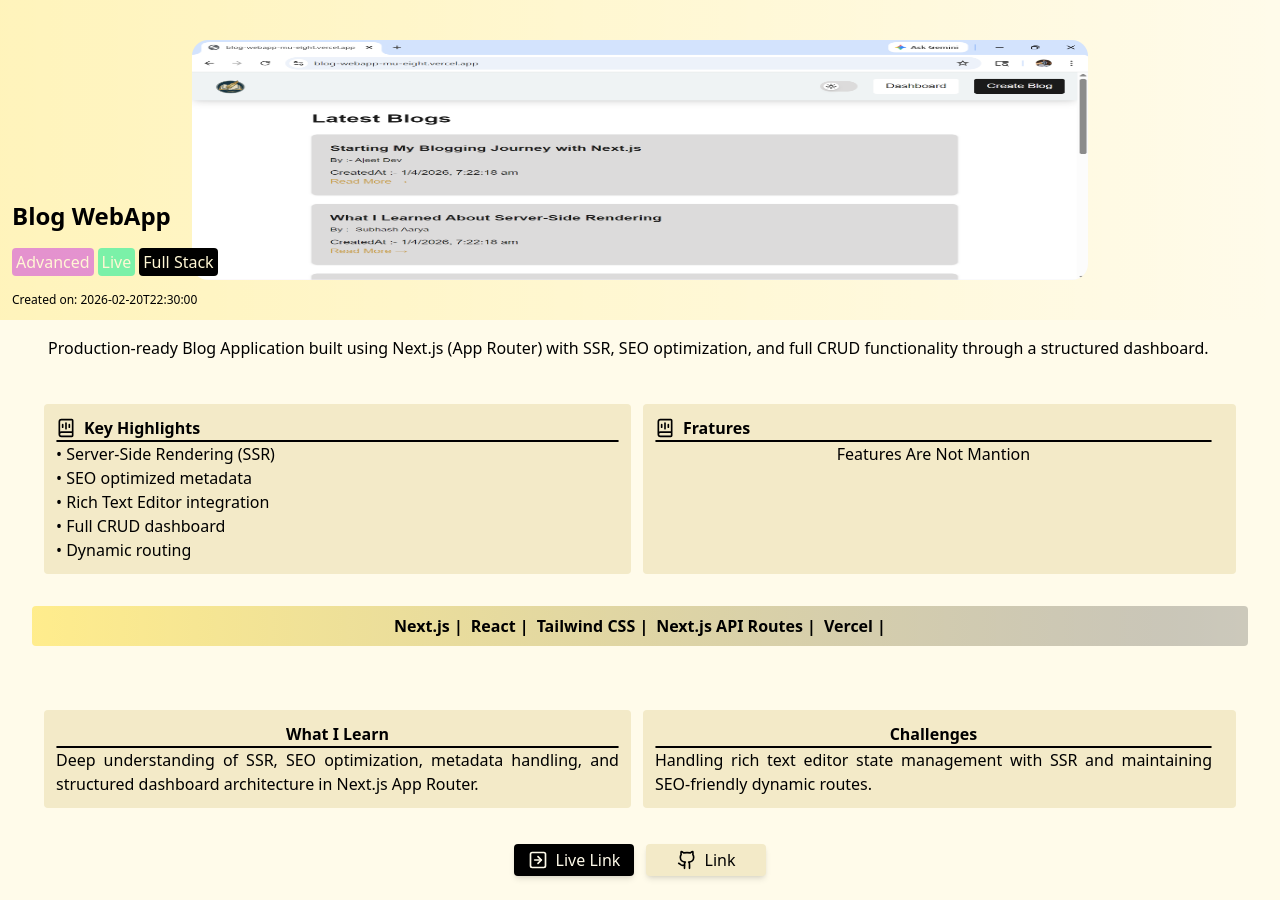
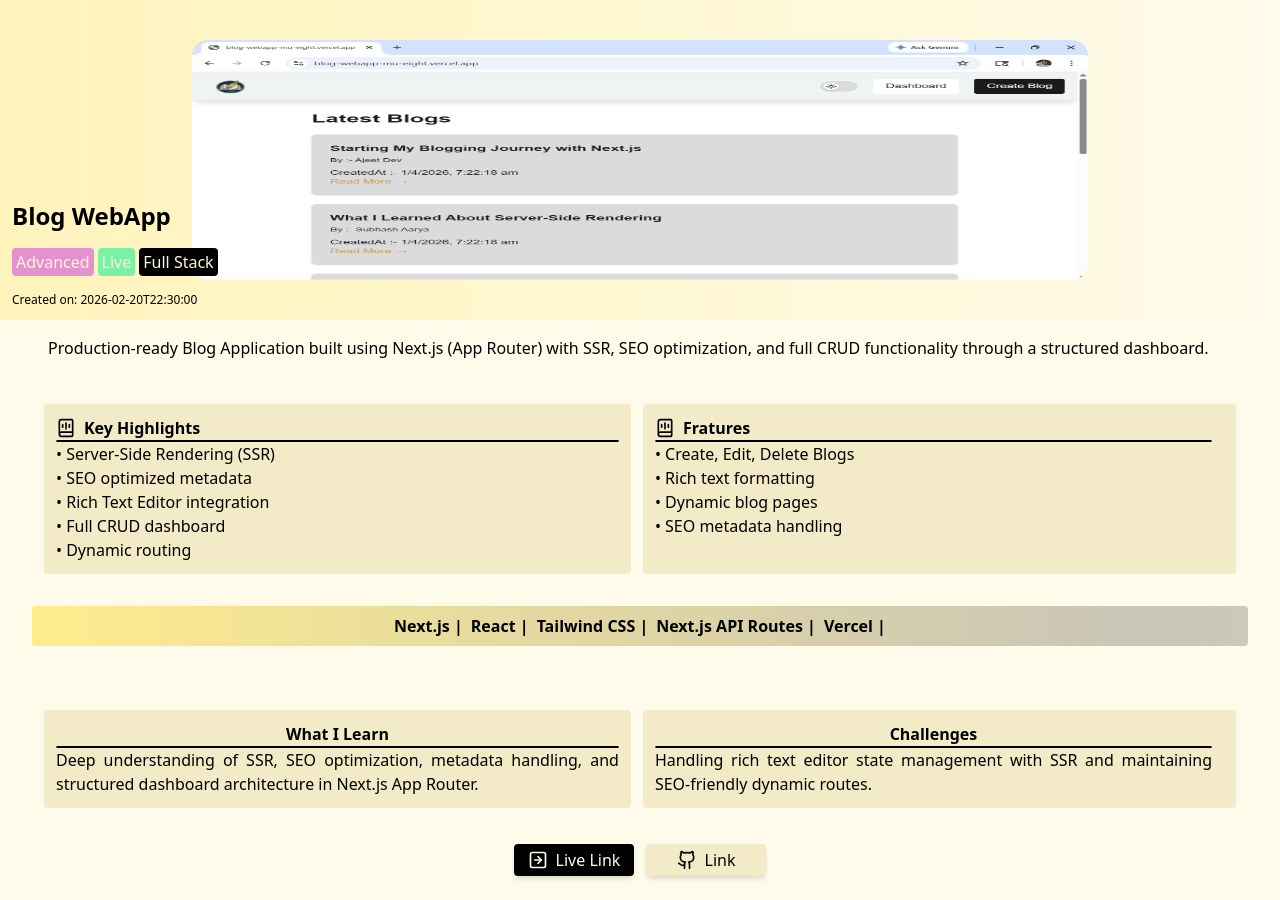
Before and after one commit to ajitdevv/AjitPortfolio, a React (Vite) app: page /project/1 in a window 1280 px wide. Built offline with nearby package versions, Linux system fonts and the light colour scheme.

Commit message:
Re-create fratures

```diff
--- a/src/Pages/ProjectDetile.jsx
+++ b/src/Pages/ProjectDetile.jsx
@@ -59,7 +59,7 @@ const ProjectDetile = () => {
             </h1>
             <hr className="border rounded-full border-primary" />
             <ul>
-              {Project.featured === "true"
+              {Project.featured === true
                 ? Project.features.map((item, index) => (
                     <li key={index} className="flex items-start">
                       • {item}
--- a/src/lid/utils.js
+++ b/src/lid/utils.js
@@ -9,7 +9,7 @@ export const projects = [
     {
         id: 20,
         title: "Admin Dashboard System",
-        category: "Full Stack",
+        category: "Frontend",
         level: "Advanced",
         featured: true,
 
```
